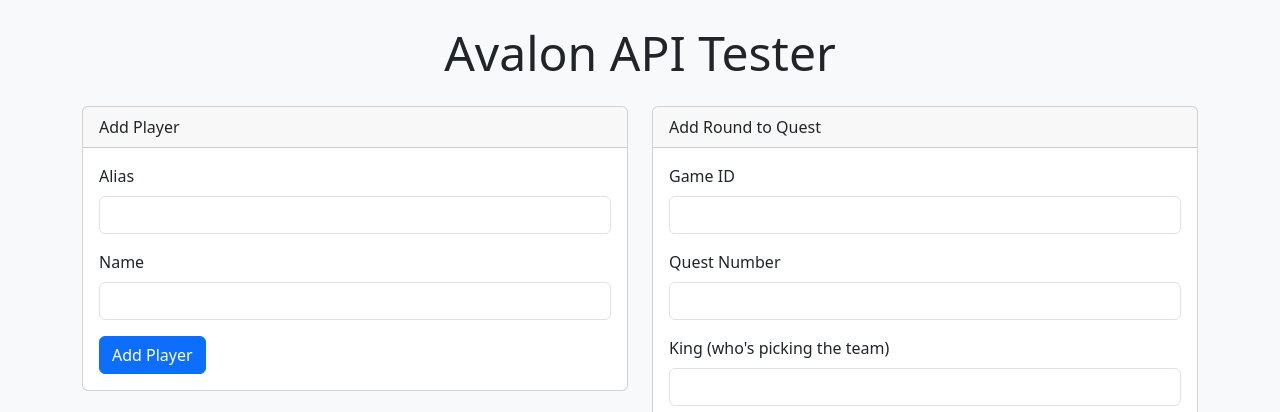
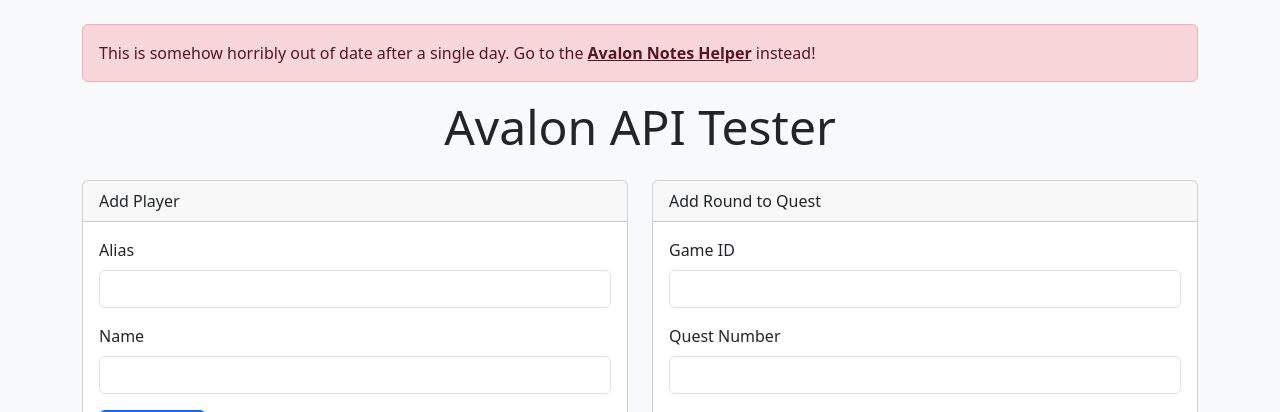
Before and after one commit to JoanChirinos/PersonalWebsite, a Flask app: page /avalontester in a window 1280 px wide. Shown: the part 56-468 px from the top of the page. Run offline with Flask 3, Linux system fonts and the light colour scheme; parts of the project's set-up code (start-up, migrations or seed data) failed here and were passed over.

Commit message:
Add alert to apitest.html for outdated information and link to Avalon Notes Helper

```diff
--- a/templates/avalon/apitest.html
+++ b/templates/avalon/apitest.html
@@ -115,6 +115,7 @@
         body {
             background-color: #f8f9fa;
         }
+
         .code-block {
             white-space: pre;
             font-family: monospace;
@@ -134,6 +135,9 @@
     </div>
 </nav>
 <div class="container">
+    <div class="alert alert-danger" role="alert">
+        This is somehow horribly out of date after a single day. Go to the <a href="/avalon" class="alert-link">Avalon Notes Helper</a> instead!
+    </div>
     <h1 class="display-5 text-center mb-4">Avalon API Tester</h1>
     <div class="row g-4">
         <div class="col-md-6">
```
